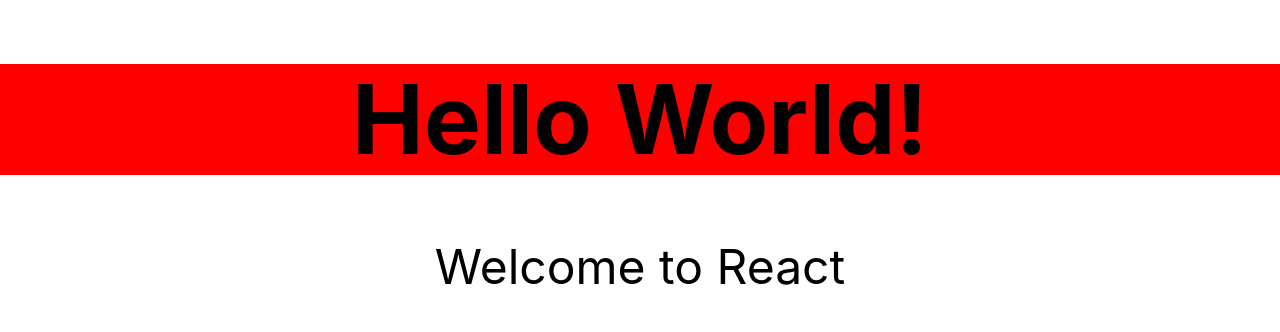
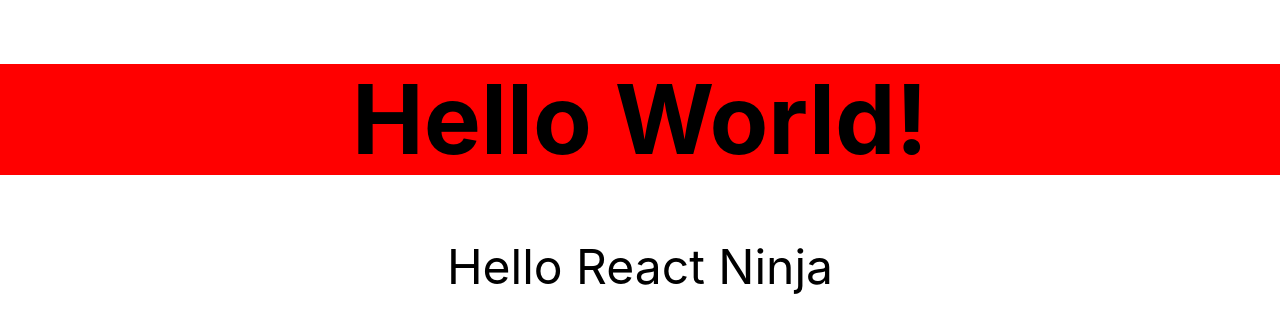
Before and after one commit to Kubabuba14/friends, a React (Create React App) app: page / in a window 1280 px wide. Shown: the top 332 px of the page. Built offline with nearby package versions, Linux system fonts and the light colour scheme.

Commit message:
small change

```diff
--- a/src/Hello.js
+++ b/src/Hello.js
@@ -1,15 +1,13 @@
 import React from 'react';
 import './Hell.css';
 
-class Hello extends React.Component{
-    render() {
+const Hello = (props) => {
         return (
         <div className='f1 tc'>
         <h1>Hello World!</h1>
-        <p>Welcome to React</p>
+        <p>{props.greeting}</p>
         </div>
         );
-    }
 }
 
 export default Hello;
--- a/src/index.js
+++ b/src/index.js
@@ -8,7 +8,7 @@
 const root = ReactDOM.createRoot(document.getElementById('root'));
 root.render(
   <React.StrictMode>
-    <Hello />
+    <Hello  greeting= {'Hello' + ' React Ninja'}/>
   </React.StrictMode>
 );
 
```
